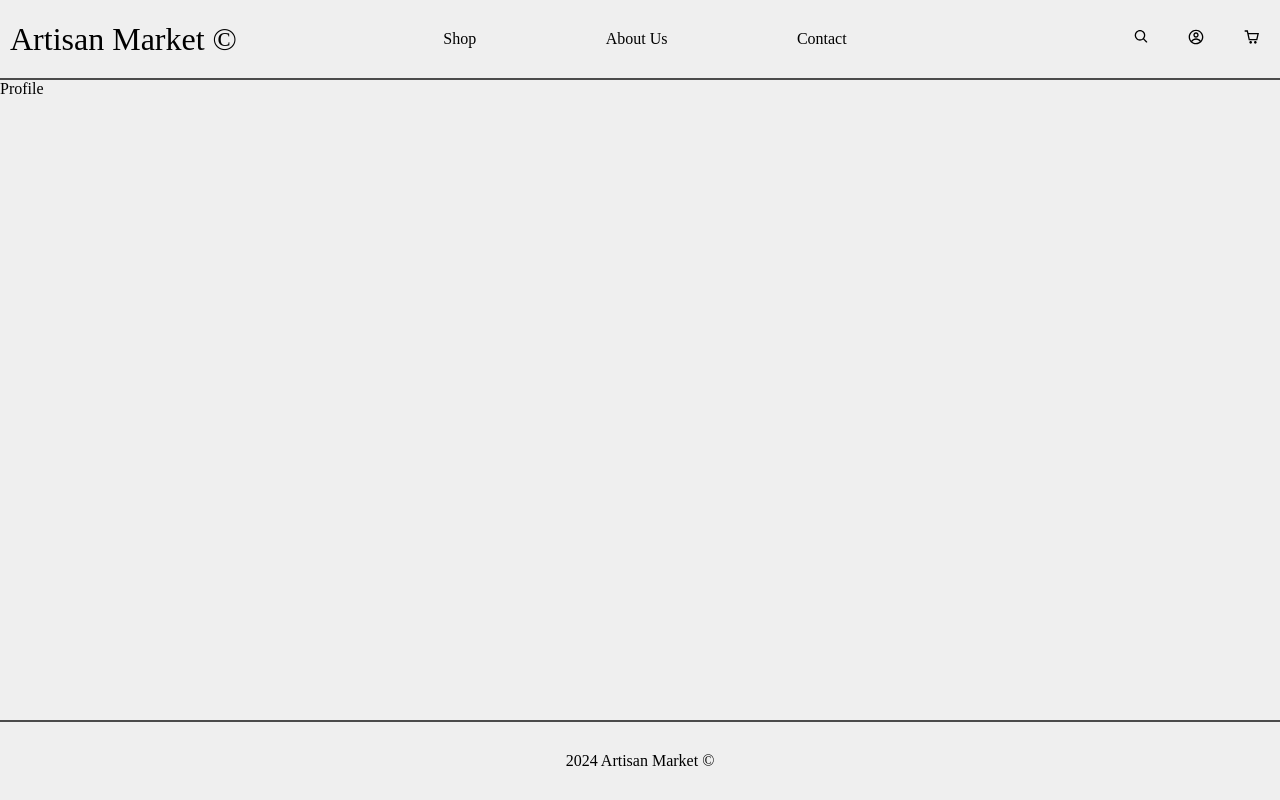
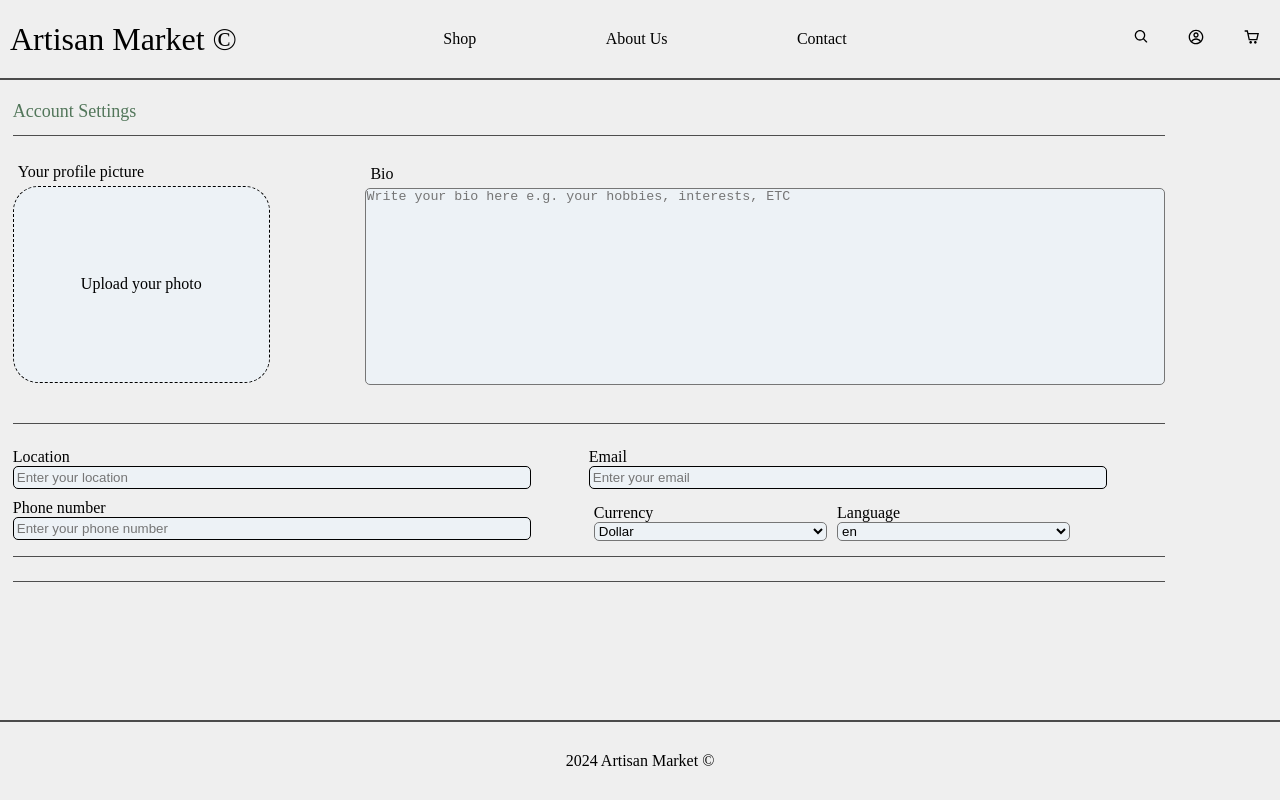
Before and after one commit to NureTokarDenys/Artisan_Market, a React (Create React App) app: page /profile in a window 1280 px wide. Built offline with nearby package versions, Linux system fonts and the light colour scheme.

Commit message:
profile initial commit

```diff
--- a/src/App.js
+++ b/src/App.js
@@ -1,7 +1,8 @@
-import { BrowserRouter, Routes, Route } from 'react-router-dom';
+import { Navigate, Routes, Route } from 'react-router-dom';
 import Header from './components/Header';
 import Footer from './components/Footer';
 import Shop from './pages/Shop';
+import Product from './pages/Product';
 import About from './pages/About';
 import Contact from './pages/Contact';
 import Profile from './pages/Profile';
@@ -10,14 +11,20 @@ import NotFound from './pages/NotFound';
 import './App.css';
 
 function App() {
+  const languageDir = [{name: "en"}, {name: "ua"}]; //temp
+  const currencyDir = [{name: "Dollar", symbol: "$", multiply: 1}, {name: "Euro", symbol: "€", multiply: 1.1},{name: "Hryvnia", symbol: "₴", multiply: "40"}]; //temp
+
   return (
     <div className="App">
       <Header />
           <Routes>
-            <Route path="/" element={<Shop />} />
+            <Route path="/" element={<Navigate to="/products" replace />} />
+
+            <Route path="/products" element={<Shop />} />
+            <Route path="/products/:id" element={<Product />} />
             <Route path="/about" element={<About />} />
             <Route path="/contact" element={<Contact />} />
-            <Route path="/profile" element={<Profile />} />
+            <Route path="/profile" element={<Profile currencies={currencyDir} languages={languageDir}/>} />
             <Route path="/cart" element={<Cart />} />
             <Route path="*" element={<NotFound />} />
           </Routes>
--- a/src/components/Header.js
+++ b/src/components/Header.js
@@ -9,14 +9,14 @@ const Header = () => {
     <header className="Header">
         <p className="textLogo">Artisan Market ©</p>
         <ul className='linkList'>
-            <li> <Link to="/"> Shop </Link> </li>
+            <li> <Link to="/products"> Shop </Link> </li>
             <li> <Link to="/about"> About Us </Link> </li>
             <li> <Link to="/contact"> Contact </Link> </li>
         </ul>
         <div className="search_profile">
-            <Link to="/"> <SearchBar /> </Link> {/* TODO */}
+            <Link to="/"> <SearchBar /> </Link> {/* TODO next sprints*/}
             <Link to="/profile"> <CgProfile /> </Link>
-            <Link to="/cart"> <CgShoppingCart /> </Link>
+            <Link to="/cart"> <CgShoppingCart /> </Link>  {/* TODO next sprints*/}
         </div>
     </header>
   )
--- /dev/null
+++ b/src/components/ProfileInput.css
@@ -0,0 +1,18 @@
+.inputContainer {
+    display: flex;
+    flex-direction: column;
+    width: 50%;
+    margin: 0 0 10px 0;
+}
+
+.inputLabel {
+    font-size: medium;
+}
+
+.input {
+    background-color: #edf2f6;
+    border-radius: 5px;
+    padding: 3px;
+    border: 1px solid black;
+    width: 90%;
+}
--- /dev/null
+++ b/src/components/ProfileInput.js
@@ -0,0 +1,12 @@
+import './ProfileInput.css';
+
+const ProfileInput = ({ title }) => {
+  return (
+    <div className='inputContainer'>
+          <label className='inputLabel' htmlFor={title}>{title}</label>
+          <input className='input' id={title} type='text' placeholder={'Enter your ' + title.toString().toLowerCase()}></input>
+        </div>
+  )
+}
+
+export default ProfileInput
--- /dev/null
+++ b/src/components/ProfileSelect.css
@@ -0,0 +1,16 @@
+.selectContainer {
+    display: flex;
+    flex-direction: column;
+    width: 45%;
+    margin: 5px;
+}
+
+.selectContainer label {
+    font-size: medium;
+}
+
+.selectContainer select {
+    border-radius: 5px;
+    background-color: #edf2f6;
+    width: 100%;
+}
--- /dev/null
+++ b/src/components/ProfileSelect.js
@@ -0,0 +1,18 @@
+import './ProfileSelect.css';
+
+const ProfileSelect = ({ title, array }) => {
+  return (
+    <div className='selectContainer'>
+            <label htmlFor={title}>{title}</label>
+            <select name={title} id={title}>
+              {array.map((item, index) => (
+                <option key={index} value={item.name}>
+                  {item.name}
+                </option>
+              ))}
+            </select>
+          </div>
+  )
+}
+
+export default ProfileSelect
--- a/src/index.css
+++ b/src/index.css
@@ -17,6 +17,6 @@ body {
 }
 
 main {
-    height: 80vh;
+    min-height: 80vh;
     width: 100%;
 }
--- /dev/null
+++ b/src/pages/Product.js
@@ -0,0 +1,9 @@
+import './Product.css';
+
+const Product = () => {
+  return (
+    <main>Product</main>
+  )
+}
+
+export default Product
--- a/src/pages/Profile.css
+++ b/src/pages/Profile.css
@@ -0,0 +1,93 @@
+.profile {
+    min-height: 80vh;
+    width: 100%;
+    display: flex;
+    flex-direction: column;
+    justify-content: flex-start;
+    align-items: flex-start;
+}
+
+.title, .avatar_bio,  .additionalInfo, .paymentInfo{
+    margin: 1vh 2vw 2vh 1vw;
+    width: 90%;
+    border-bottom: 1px solid #4e4e4e;
+}
+
+.title {
+    height: 6vh;
+    font-size: large;
+    display: flex;
+    justify-content: flex-start;
+    align-items: center;
+    color: #52765a;
+}
+
+.avatar_bio {
+    height: 33vh;
+    display: flex;
+    flex-direction: row;
+    justify-content: space-between;
+    align-items: center;
+}
+
+.avatarContainer {
+    width: 30%;
+    height: 100%;
+    display: flex;
+    flex-direction: column;
+    justify-content: flex-start;
+    align-items: flex-start;
+    margin: 0 10px 5px 0;
+}
+
+.avatarText, .bioText {
+    font-size: medium;
+    margin: 5px;
+}
+
+.avatar {
+    border: 1px dashed black;
+    border-radius: 25px;
+    width: 75%;
+    height: 75%;
+    display: grid;
+    place-content: center;
+}
+
+.bioContainer {
+    width: 70%;
+    height: 100%;
+    display: flex;
+    flex-direction: column;
+    justify-content: flex-start;
+    align-items: flex-start;
+}
+
+.bio {
+    height: 75%;
+    width: 100%;
+    resize: none;
+    border-radius: 5px;
+}
+
+.bio, .avatar {
+    background-color: #edf2f6;
+}
+
+.additionalInfo {
+    display: flex;
+    flex-direction: row;
+    flex-wrap: wrap;
+}
+
+.currency_languageContainer {
+    display: flex;
+    flex-direction: row;
+    align-items: flex-end;
+    width: 45%;
+    margin: 0 10px 10px 0;
+}
+
+.paymentInfo {
+    display: flex;
+}
--- a/src/pages/Profile.js
+++ b/src/pages/Profile.js
@@ -1,8 +1,34 @@
+import ProfileInput from '../components/ProfileInput';
+import ProfileSelect from '../components/ProfileSelect';
 import './Profile.css';
 
-const Profile = () => {
+const Profile = ({currencies, languages}) => {
   return (
-    <main>Profile</main>
+    <form className='profile'>
+      <p className='title'>Account Settings</p>
+      <div className='avatar_bio'>
+        <div className='avatarContainer'>
+          <p className='avatarText'>Your profile picture</p>
+          <div className='avatar'>Upload your photo</div> {/* TODO */}
+        </div>
+        <div className='bioContainer'>
+          <p className='bioText'>Bio</p>
+          <textarea id='bio' className='bio' placeholder='Write your bio here e.g. your hobbies, interests, ETC'></textarea>
+        </div>
+      </div>
+      <div className='additionalInfo'>
+        <ProfileInput title={"Location"}/> {/* TODO Add useState */}
+        <ProfileInput title={"Email"}/> {/* TODO Add useState */}
+        <ProfileInput title={"Phone number"}/> {/* TODO Add useState */}
+        <div className='currency_languageContainer'>
+          <ProfileSelect title={"Currency"} array={currencies}/>
+          <ProfileSelect title={"Language"} array={languages}/>
+        </div>
+      </div>
+      <div className='paymentInfo'>
+
+      </div>
+    </form>
   )
 }
 
```
Also changed, not shown: src/pages/Product.css (added).
